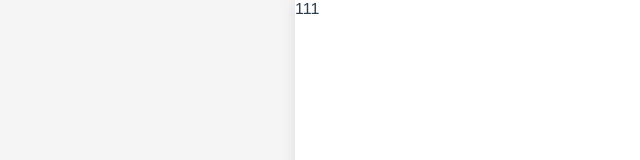
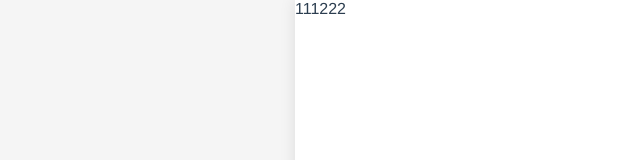
Before and after one commit to butter-fly-gg/jiangjie-museum, a Vue app: page /beautiful in a window 1280 px wide. Shown: the top 160 px of the page, without its empty margins (150-790 px from the left). Built offline with nearby package versions, Linux system fonts and the light colour scheme.

Commit message:
Update BeautifulPage.vue
测试改代码

```diff
--- a/src/views/BeautifulPage.vue
+++ b/src/views/BeautifulPage.vue
@@ -1,3 +1,3 @@
 <template>
-  <div>111</div>
+  <div>111222</div>
 </template>
```
